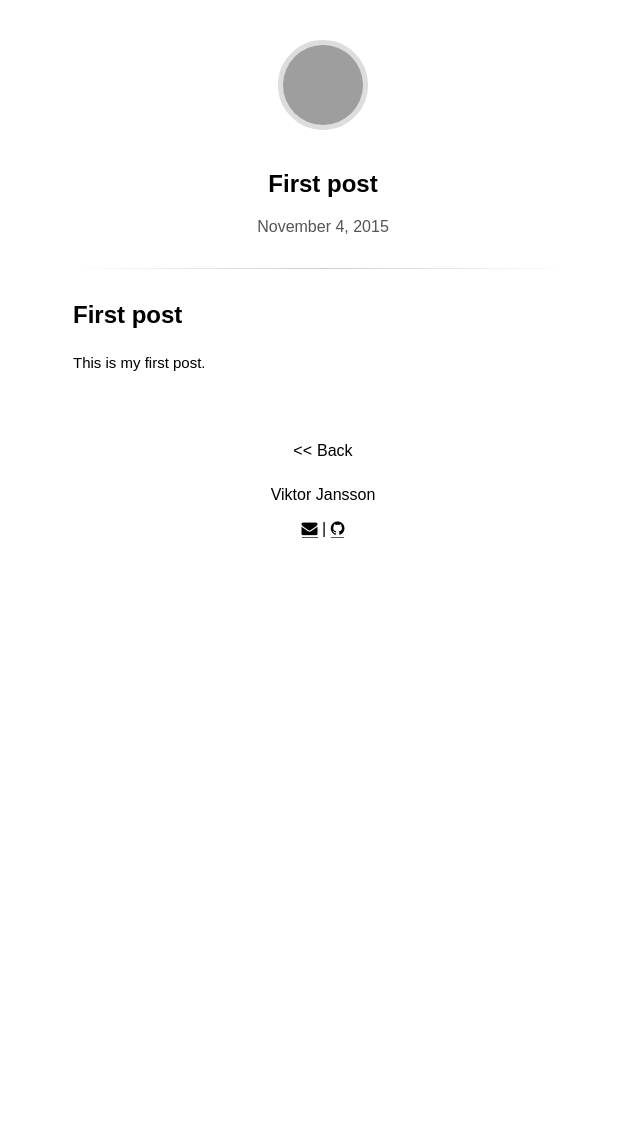
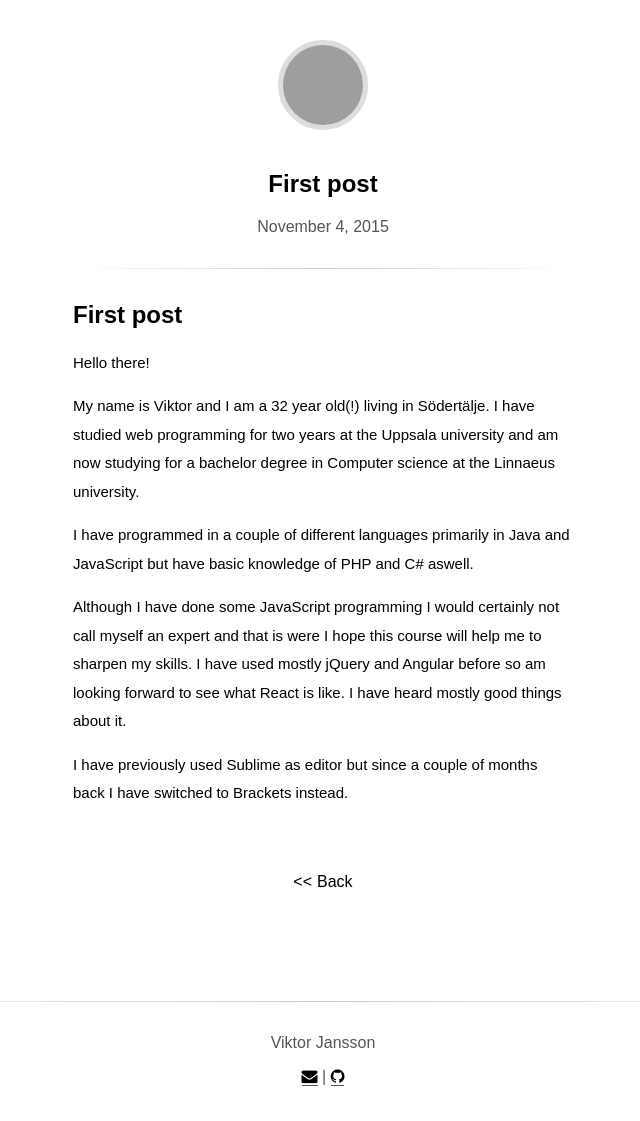
Before and after one commit to ViktorJ/ViktorJ.github.io, a Jekyll site: the page built from _posts/2015-11-04-first.md, in a window 1280 px wide. Shown: the whole page, without its empty margins (317-957 px from the left). Built offline with Jekyll 4.4.1, drawn with Linux system fonts in a browser that asks for light colours; nearby versions of some CDN libraries; some web fonts are replaced; before the commit the page ends 900 px from its top, so only the background shows below that; grey boxes are pictures that could not be loaded.

Commit message:
wrote first blogpost

```diff
--- a/_layouts/default.html
+++ b/_layouts/default.html
@@ -28,6 +28,7 @@ layout: compress
 
 
         <footer>
+            <div class="divider"></div>
             <p>Viktor Jansson</p>
             <a href="mailto:rotkivnossnaj@gmail.com"><i class="fa fa-envelope"></i></a> |   <a href="https://github.com/ViktorJ"><i class="fa fa-github"></i></a>
         </footer>
--- a/_posts/2015-11-04-first.md
+++ b/_posts/2015-11-04-first.md
@@ -5,4 +5,12 @@ updated: 2015-11-04
 
 # First post
 
-This is my first post.
+Hello there!
+
+My name is Viktor and I am a 32 year old(!) living in Södertälje. I have studied web programming for two years at the Uppsala university and am now studying for a bachelor degree in Computer science at the Linnaeus university.
+
+I have programmed in a couple of different languages primarily in Java and JavaScript but have basic knowledge of PHP and C# aswell.
+
+Although I have done some JavaScript programming I would certainly not call myself an expert and that is were I hope this course will help me to sharpen my skills. I have used mostly jQuery and Angular before so am looking forward to see what React is like. I have heard mostly good things about it.
+
+I have previously used Sublime as editor but since a couple of months back I have switched to Brackets instead.
--- a/_sass/main.scss
+++ b/_sass/main.scss
@@ -347,9 +347,20 @@ section {
   }
 }
 footer {
-  text-align: center;
-  a {
-    text-decoration: none;
+    color: #555;
+    margin-top: 100px;
+    text-align: center;
+    a {
+        color: #000;
+        text-decoration: none;
+    }
+    .divider {
+    background: #ddd;
+    background: -webkit-gradient(linear,left top,right top,from(rgba(255,255,255,0)),color-stop(#ccc),to(rgba(255,255,255,0)));
+    background: -webkit-linear-gradient(left,rgba(255,255,255,0),#ccc,rgba(255,255,255,0));
+    background: linear-gradient(to right,rgba(255,255,255,0),#ccc,rgba(255,255,255,0));
+    height: 1px;
+    margin: 2em 0;
   }
 }
 @keyframes bounce {0% {
```
